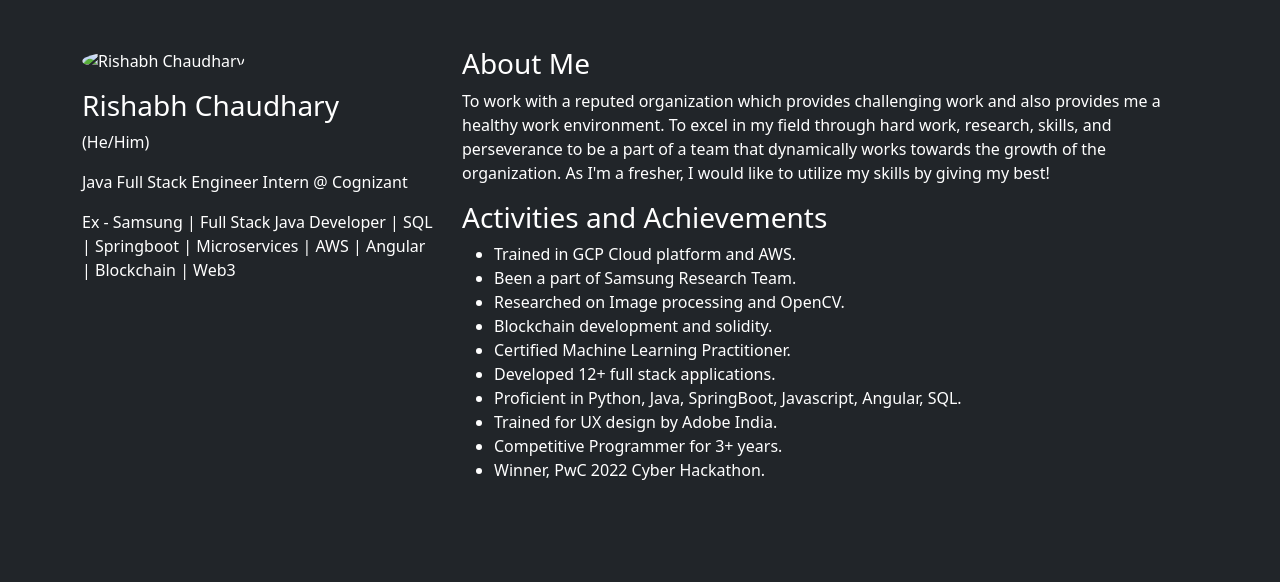
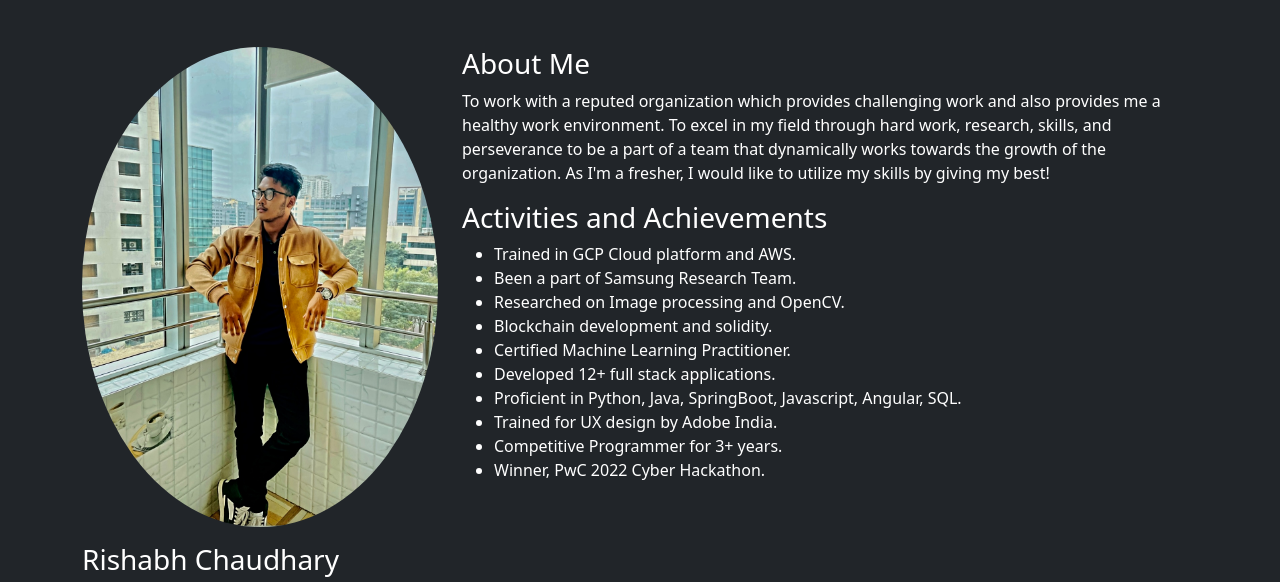
Before and after one commit to rishav-pred/rishabh, a plain HTML site: page index.html in a window 1280 px wide. Shown: the part 57-639 px from the top of the page. Drawn offline with nearby package versions, Linux system fonts and the light colour scheme.

Commit message:
Update index.html

```diff
--- a/index.html
+++ b/index.html
@@ -52,7 +52,7 @@
                 <div class="row">
                     <div class="col-md-4">
                         <!-- Profile Image -->
-                        <img src="images/rishabh-1.jpg" alt="Rishabh Chaudhary" class="img-fluid rounded-circle">
+                        <img src="rishabh-1.jpg" alt="Rishabh Chaudhary" class="img-fluid rounded-circle">
                         <!-- Personal Information -->
                         <h3 class="mt-3">Rishabh Chaudhary</h3>
                         <p>(He/Him)</p>
```
